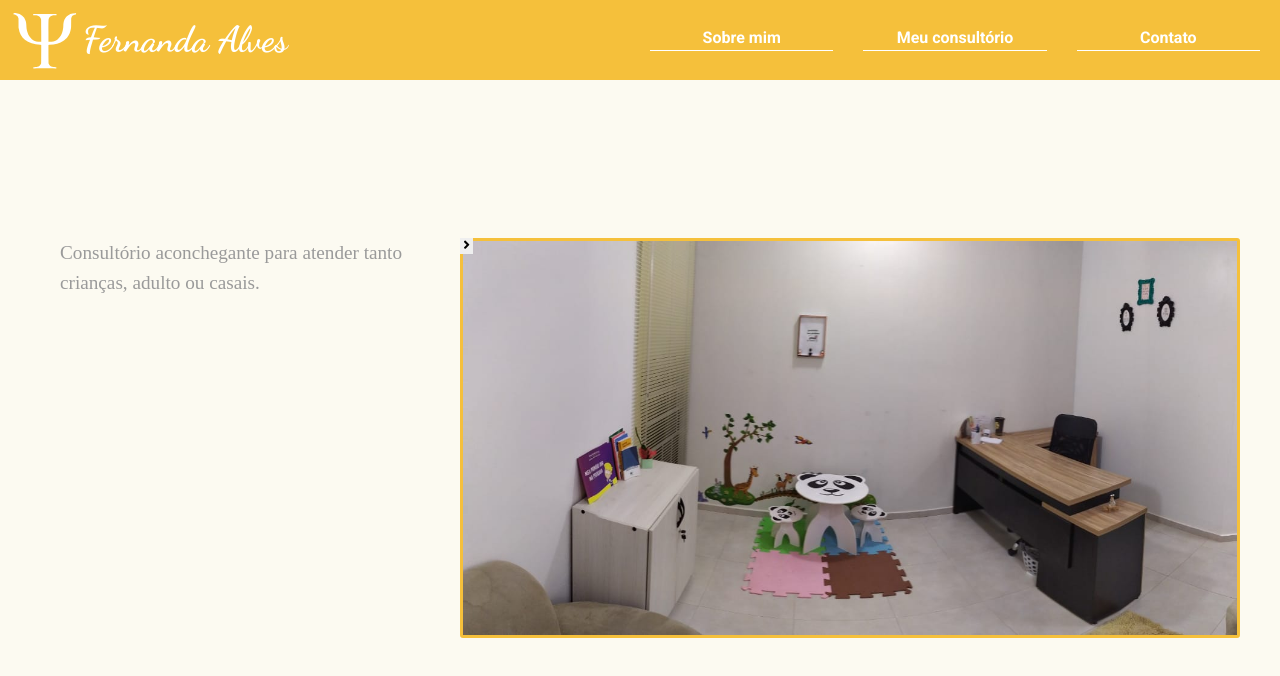
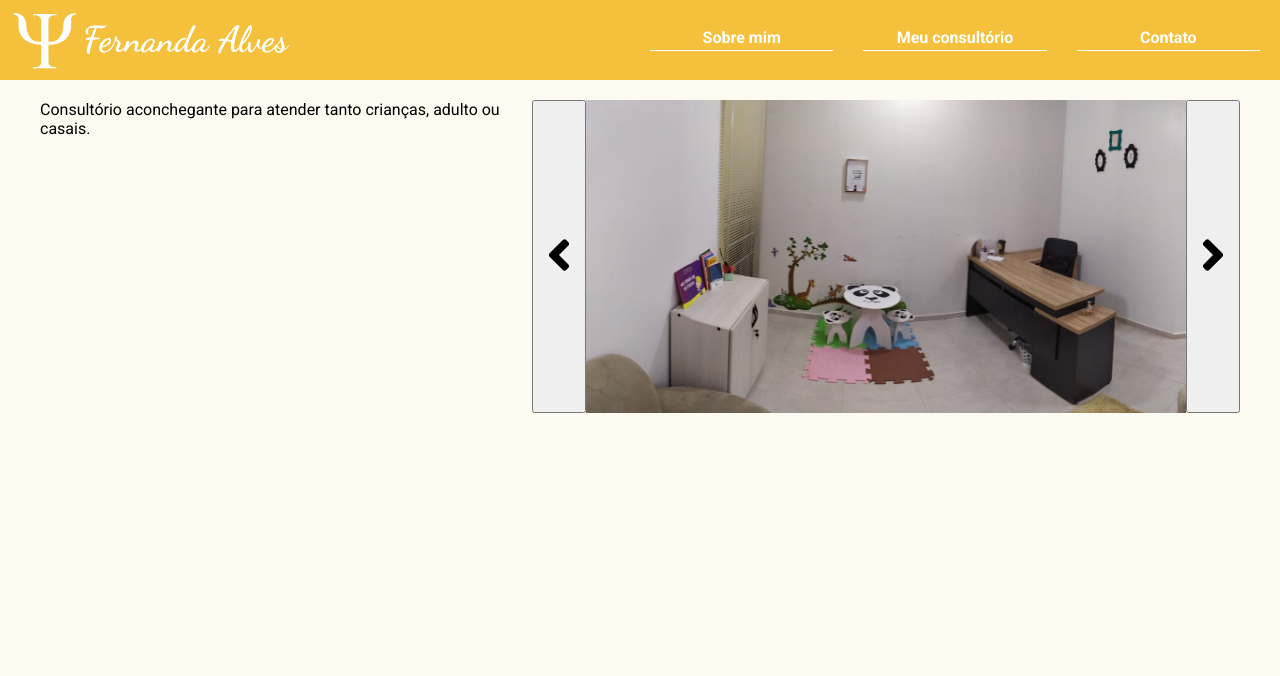
Before and after one commit to hyperyuri/psicfernanda.com.br, a React (Create React App) app: page /ambiente in a window 1280 px wide. Shown: the top 676 px of the page. Built offline with nearby package versions, Linux system fonts and the light colour scheme.

Commit message:
add modal to alert / WIP - responsability

```diff
--- /dev/null
+++ b/src/components/AlertModal/index.js
@@ -0,0 +1,15 @@
+import React from "react";
+import "./styles.css";
+
+function AlertModal() {
+  return (
+    <div className="modalContainer">
+      <div className="componentModal">
+        <div></div>
+        <h1> 👍 Email enviado com sucesso!</h1>
+      </div>
+    </div>
+  );
+}
+
+export default AlertModal;
--- /dev/null
+++ b/src/components/AlertModal/styles.css
@@ -0,0 +1,41 @@
+.modalContainer {
+  width: 100vw;
+  position: absolute;
+  z-index: 5;
+  height: 100vh;
+  background: rgba(255, 255, 255, 0.1);
+  display: flex;
+  align-items: center;
+  justify-content: center;
+}
+
+.componentModal {
+  position: absolute;
+  font-family: Roboto;
+  width: 300px;
+  height: 60px;
+  font-size: 8px;
+  display: flex;
+  flex-direction: column;
+  top: 10%;
+  margin-bottom: 20px;
+  border-radius: 3px;
+  align-items: center;
+  justify-content: flex-start;
+  text-align: center;
+  background-color: rgb(6, 182, 6);
+  color: white;
+  animation: transitionBottom 1s;
+  box-shadow: 1em;
+  box-shadow: 3px 4px rgba(41, 37, 37, 0.1);
+}
+
+.componentModal h1 {
+  padding-top: 12px;
+}
+
+.componentModal div {
+  width: 100%;
+  height: 3px;
+  background-image: linear-gradient(to right, #ffffff, #dddddd);
+}
--- a/src/global.css
+++ b/src/global.css
@@ -1,5 +1,4 @@
-*
-{
+* {
   margin: 0;
   padding: 0;
   outline: 0;
@@ -7,27 +6,23 @@
   text-decoration: none;
 }
 
-
 body {
   width: 100vw;
   height: 100vh;
   display: flex;
   align-items: center;
-    background-color: #FCFAF1;
-    overflow-x: hidden;
+  background-color: #fcfaf1;
+  overflow: hidden;
 }
-
 
 ul {
   list-style: none;
 }
 
-
-
-input, textarea {
+input,
+textarea {
   background: transparent;
 }
-
 
 @keyframes transitionIn {
   from {
@@ -35,24 +30,33 @@ input, textarea {
     transform: translateX(-10deg);
   }
 
-  to  {
+  to {
     opacity: 1;
     transform: translateX(0);
-
-
   }
 }
 
-@keyframes transitionToRight{
+@keyframes transitionBottom {
+  from {
+    opacity: 0;
+    transform: translateY(-1000px);
+  }
+
+  to {
+    opacity: 1;
+    transform: translateY(0);
+  }
+}
+
+@keyframes transitionToRight {
   from {
     opacity: 0;
     transform: translateX(-1000px);
   }
 
-  to  {
+  to {
     opacity: 1;
     transform: rotateX(0);
-
   }
 }
 
@@ -62,9 +66,8 @@ input, textarea {
     transform: translateX(+1000px);
   }
 
-  to  {
+  to {
     opacity: 1;
     transform: rotateX(0);
-
   }
 }
--- a/src/pages/Contact/index.js
+++ b/src/pages/Contact/index.js
@@ -2,12 +2,20 @@ import React, { useState } from "react";
 import "./styles.css";
 import Header from "../../components/Header";
 import detail from "../../assets/detail.svg";
+import AlertModal from "../../components/AlertModal";
 import { FaWhatsapp, FaFacebook, FaInstagram } from "react-icons/fa";
 
 import api from "../../service/api";
 
 function Contact() {
-  const [user, setUser] = useState();
+  const [modal, setModal] = useState(false);
+
+  const [user, setUser] = useState({
+    name: "",
+    email: "",
+    phone: "",
+    text: "",
+  });
 
   const handleChange = (event) => {
     const axiosValue = { ...user };
@@ -25,8 +33,10 @@ function Contact() {
         phone: user.phone,
         text: user.text,
       });
-      console.log(response);
-      alert("enviado email");
+      setModal(true);
+      setTimeout(() => {
+        return window.location.reload();
+      }, 3000);
     } catch (err) {
       alert("erro ao enviar email");
     }
@@ -34,6 +44,14 @@ function Contact() {
 
   return (
     <>
+      {!modal ? (
+        <> </>
+      ) : (
+        <>
+          {" "}
+          <AlertModal />{" "}
+        </>
+      )}
       <Header />
 
       <div className="contactContainer">
@@ -46,6 +64,7 @@ function Contact() {
                 name="name"
                 placeholder="Nome"
                 required
+                defaultValue={user.name}
                 onChange={handleChange}
               />
               <input
@@ -53,6 +72,7 @@ function Contact() {
                 name="email"
                 placeholder="Email"
                 required
+                defaultValue={user.email}
                 onChange={handleChange}
               />
               <input
@@ -60,6 +80,7 @@ function Contact() {
                 name="phone"
                 placeholder="Telefone"
                 required
+                defaultValue={user.phone}
                 onChange={handleChange}
               />
             </div>
@@ -99,7 +120,7 @@ function Contact() {
                 <li>CEP: 85801-140 | Cascavel, PR</li>
                 <li>Telefone: (45) 3035-1009 e (45) 99102-3801</li>
                 <br />
-                <li>Email: contato@psifernanda.com</li>
+                <li>Email: psifernandamaria@gmail.com</li>
               </ul>
             </div>
           </div>
@@ -108,6 +129,7 @@ function Contact() {
             name="text"
             placeholder="Mensagem"
             required
+            defaultValue={user.text}
             onChange={handleChange}
           />
           <button type="submit">Enviar Email</button>
--- a/src/pages/Contact/styles.css
+++ b/src/pages/Contact/styles.css
@@ -3,19 +3,27 @@
 
 
 
+.header{
+    position: fixed;
+    top: 0;
+}
+
 div.contactContainer {
     font-family: Roboto, sans-serif;
-    width: 100%;
+    display: flex;
+    flex-direction: row;
+    align-items: center;
+    width: 100vw;
+    height: 100%;
+    max-height: 100vh;
     padding: 60px 40px;
     max-height: 100vh;
     margin-top: 80px;
 }
-.header{
-    position: fixed;
-    top: 0;
-}
+
 div.contactContainer form {
     display: flex;
+    width: 70%;
     flex-direction: column;
     align-items: flex-start;
     animation: transitionToRight .5s;
--- a/src/pages/Office/index.js
+++ b/src/pages/Office/index.js
@@ -27,16 +27,15 @@ function Office() {
           </div>
         </div>
         <div className="right">
-          <div className="btn">
-            <button onClick={handleImage}>
-              <FaAngleLeft />
-            </button>
-            <button onClick={handleImage}>
-              <FaAngleRight />
-            </button>
-          </div>
+          <button onClick={handleImage}>
+            <FaAngleLeft size={50} />
+          </button>
 
-          <img className="image" src={count === 0 ? img1 : img2} alt="img" />
+          <img src={count === 0 ? img1 : img2} alt="img" />
+
+          <button onClick={handleImage}>
+            <FaAngleRight size={50} />
+          </button>
         </div>
       </div>
     </>
--- a/src/pages/Office/styles.css
+++ b/src/pages/Office/styles.css
@@ -1,59 +1,23 @@
-@import url('https://fonts.googleapis.com/css2?family=Roboto:wght@400;700&display=swap');
-
+@import url("https://fonts.googleapis.com/css2?family=Roboto:wght@400;700&display=swap");
 
 .officeContainer {
-    display: flex;
-    justify-content: space-between;
-    align-items: flex-start;
-    margin-top: 80px;
-    width: 100%;
-    height: 100%;
-    padding: 60px 40px;
-}
-.officeContainer div.left {
-    display: flex;
-    width: 35%;
-    height: 400px;
-    flex-direction: column;
-    justify-content: space-between;
-    padding: 0 20px;
-}
-.officeContainer div {
-    animation: transitionRight 1s;
+  font-family: Roboto, sans-serif;
+  display: flex;
+  flex-direction: row;
+  align-items: flex-start;
+  justify-content: space-between;
+  width: 100vw;
+  height: 100%;
+  padding: 60px 40px;
+  min-height: 100vh;
+  margin-top: 80px;
 }
 
-.officeContainer div.left p {
-    color: #9A9A9A;
-    font-size: 1.2em;
-    line-height: 30px;
-    text-align: start;
+.officeContainer img {
+  width: 600px;
 }
 
-.officeContainer div.left h5{
-    color: #9A9A9A;
-    text-align: center;
+.officeContainer .right {
+  display: flex;
+  flex-direction: ;
 }
-
-.officeContainer div.right {
-    width: 65%;
-}
-.officeContainer img.image {
-    width: 100%;
-    height: 400px;
-    border-radius: 3px;
-    border: 3px solid #F5C03B;
-}
-.officeContainer .right .btn {
-width: 100%;
-display: flex;
-flex-direction: row;
-justify-content: space-between;
-}
-
-
-.officeContainer .right button {
-    position: fixed;
-    justify-content: space-between;
-    cursor: pointer;
-    border: none;
-}
```
Lines whose indentation alone changed are shown as unchanged.
